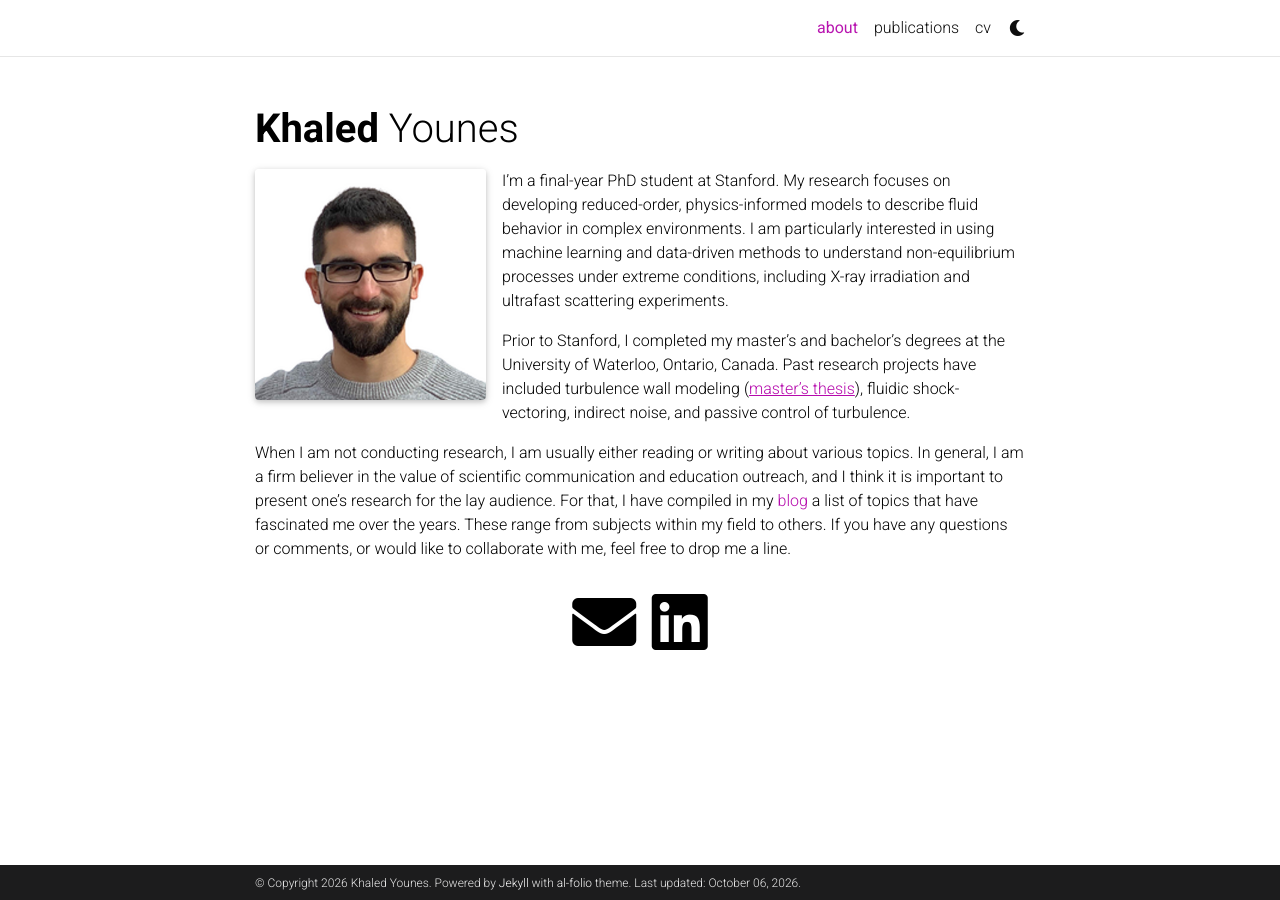
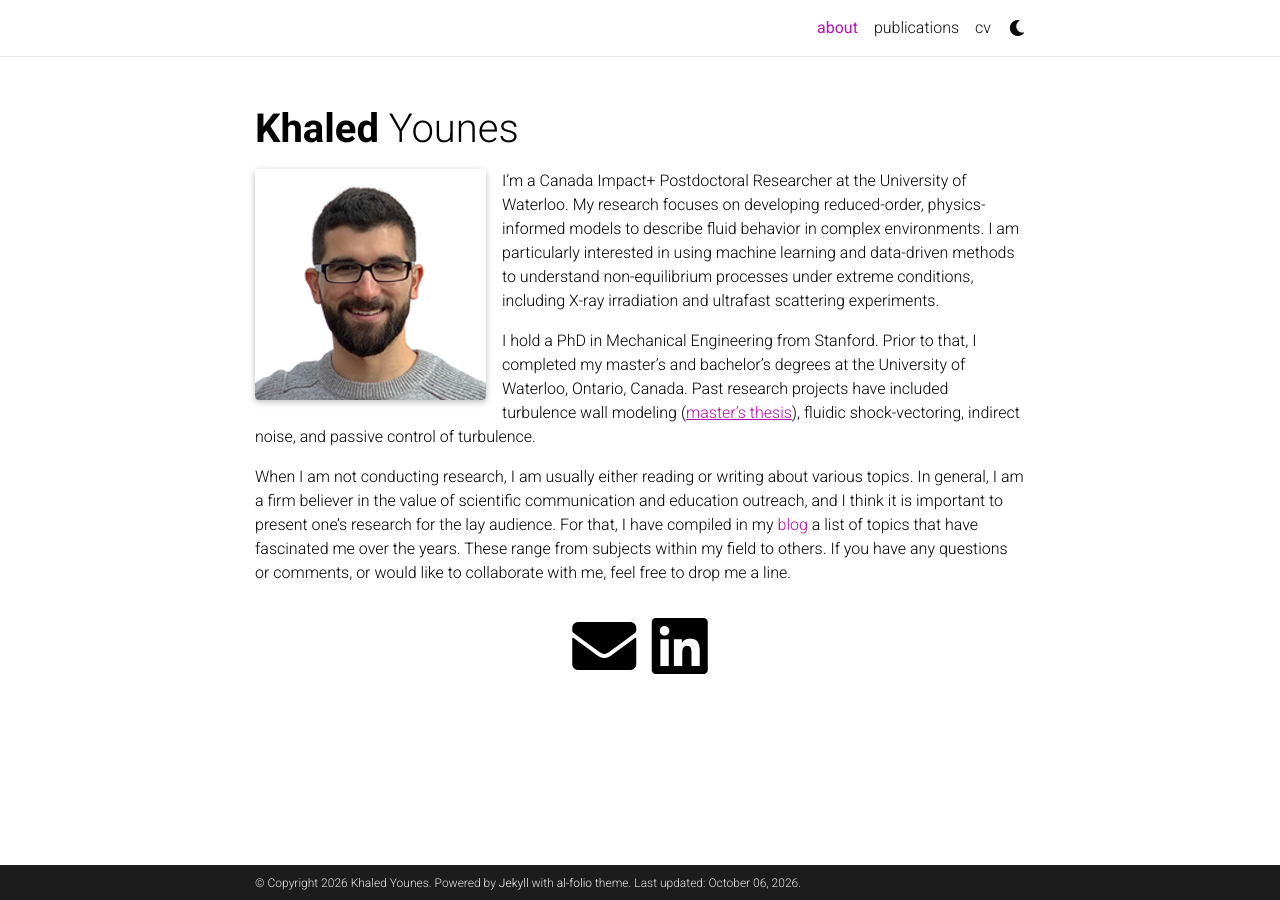
Before and after one commit to kyounes14/kyounes14.github.io, a Jekyll site: the page built from _pages/about.md, in a window 1280 px wide. Built offline with Jekyll 4.4.1, drawn with Linux system fonts in a browser that asks for light colours; full-size pictures stand in for the smaller copies a plugin makes; comment, search, counter and statistics services are not loaded; a style sheet for code colours, icons or effects is not loaded.

Commit message:
update about

```diff
--- a/_pages/about.md
+++ b/_pages/about.md
@@ -15,8 +15,8 @@ selected_papers: false # includes a list of papers marked as "selected={true}"
 social: true  # includes social icons at the bottom of the page
 ---
 
-I’m a final-year PhD student at Stanford. My research focuses on developing reduced-order, physics-informed models to describe fluid behavior in complex environments. I am particularly interested in using machine learning and data-driven methods to understand non-equilibrium processes under extreme conditions, including X-ray irradiation and ultrafast scattering experiments.
+I’m a Canada Impact+ Postdoctoral Researcher at the University of Waterloo. My research focuses on developing reduced-order, physics-informed models to describe fluid behavior in complex environments. I am particularly interested in using machine learning and data-driven methods to understand non-equilibrium processes under extreme conditions, including X-ray irradiation and ultrafast scattering experiments.
 
-Prior to Stanford, I completed my master’s and bachelor’s degrees at the University of Waterloo, Ontario, Canada. Past research projects have included turbulence wall modeling ([<ins>master's thesis</ins>](/assets/pdf/KYounes_MASc_Thesis.pdf)), fluidic shock-vectoring, indirect noise, and passive control of turbulence.
+I hold a PhD in Mechanical Engineering from Stanford. Prior to that, I completed my master’s and bachelor’s degrees at the University of Waterloo, Ontario, Canada. Past research projects have included turbulence wall modeling ([<ins>master's thesis</ins>](/assets/pdf/KYounes_MASc_Thesis.pdf)), fluidic shock-vectoring, indirect noise, and passive control of turbulence.
 
 When I am not conducting research, I am usually either reading or writing about various topics. In general, I am a firm believer in the value of scientific communication and education outreach, and I think it is important to present one’s research for the lay audience. For that, I have compiled in my [blog](https://khyounes.wordpress.com/) a list of topics that have fascinated me over the years. These range from subjects within my field to others. If you have any questions or comments, or would like to collaborate with me, feel free to drop me a line.
```
